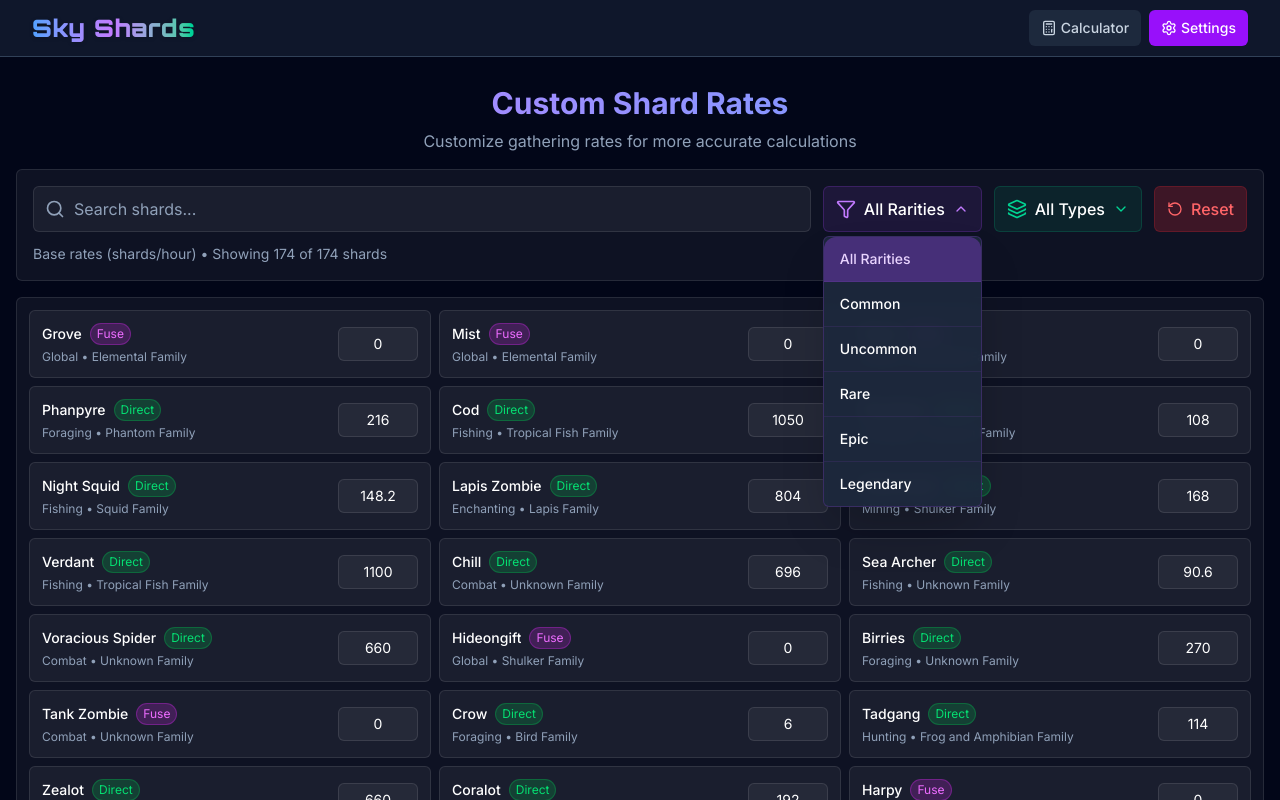
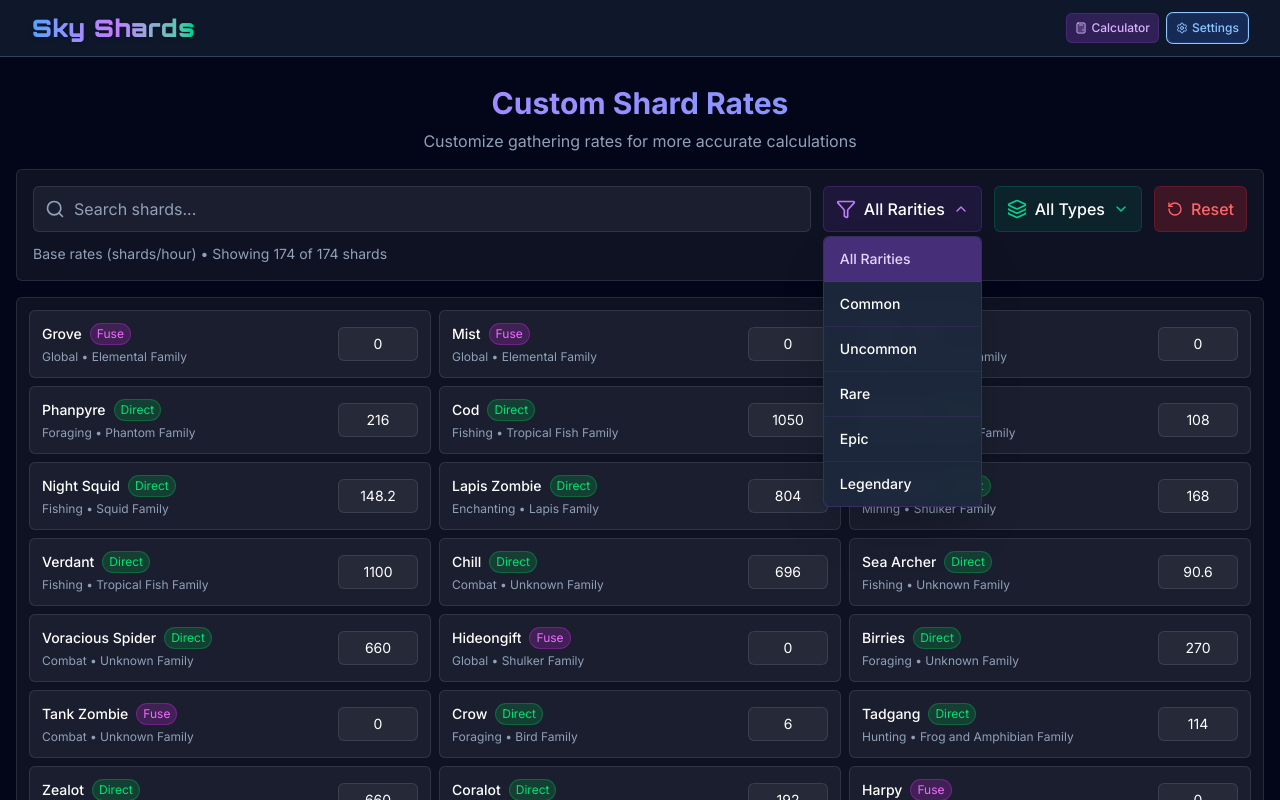
Before and after one commit to Campionnn/SkyShards, a React (Vite) app: page /SkyShards/settings in a window 1280 px wide. Both pictures are taken after a click on the button "All Rarities". Shown: the top 800 px of the page. Built offline with nearby package versions, Linux system fonts and the light colour scheme.

Commit message:
Tweak nav active outline color and theme for Settings; UI consistency

```diff
--- a/src/components/Navigation.tsx
+++ b/src/components/Navigation.tsx
@@ -6,9 +6,27 @@ export const Navigation: React.FC = () => {
   const location = useLocation();
 
   const navItems = [
-    { path: "/", label: "Calculator", icon: Calculator },
-    { path: "/settings", label: "Settings", icon: Settings },
+    { path: "/", label: "Calculator", icon: Calculator, color: "purple" },
+    { path: "/settings", label: "Settings", icon: Settings, color: "blue" },
   ];
+
+  // Color classes for each nav item
+  const colorClasses: Record<string, { bg: string; hoverBg: string; text: string; border: string; hoverBorder: string }> = {
+    purple: {
+      bg: "bg-purple-500/20",
+      hoverBg: "hover:bg-purple-500/30",
+      text: "text-purple-300",
+      border: "border border-purple-500/20",
+      hoverBorder: "hover:border-purple-500/30",
+    },
+    blue: {
+      bg: "bg-blue-500/20",
+      hoverBg: "hover:bg-blue-500/30",
+      text: "text-blue-300",
+      border: "border border-blue-500/20",
+      hoverBorder: "hover:border-blue-500/30",
+    },
+  };
 
   return (
     <nav className="border-b border-slate-700 bg-slate-900">
@@ -24,16 +42,20 @@ export const Navigation: React.FC = () => {
           </Link>
 
           <div className="flex items-center space-x-2">
-            {navItems.map(({ path, label, icon: Icon }) => {
+            {navItems.map(({ path, label, icon: Icon, color }) => {
               const isActive = location.pathname === path;
+              const colorClass = colorClasses[color];
+              // Set outline color based on nav item color
+              const ringClass = isActive ? (color === "blue" ? "ring-1 ring-offset-0 ring-blue-300" : "ring-1 ring-offset-0 ring-purple-300") : "";
               return (
                 <Link key={path} to={path}>
-                  <div className={`px-3 py-2 rounded-md transition-colors cursor-pointer ${isActive ? "bg-purple-600 text-white" : "text-slate-300 bg-slate-800 hover:bg-slate-700"}`}>
-                    <div className="flex items-center space-x-1">
-                      <Icon className="w-4 h-4" />
-                      <span className="text-sm font-medium">{label}</span>
-                    </div>
-                  </div>
+                  <button
+                    type="button"
+                    className={`px-2 py-1.5 font-medium rounded-md text-xs transition-colors duration-200 flex items-center space-x-1 cursor-pointer ${colorClass.bg} ${colorClass.hoverBg} ${colorClass.text} ${colorClass.border} ${colorClass.hoverBorder} ${ringClass}`}
+                  >
+                    <Icon className="w-3 h-3" />
+                    <span>{label}</span>
+                  </button>
                 </Link>
               );
             })}
--- a/src/pages/SettingsPage.tsx
+++ b/src/pages/SettingsPage.tsx
@@ -16,14 +16,17 @@ const RarityDropdown: React.FC<RarityDropdownProps> = React.memo(({ value, onCha
   const [buttonRef, setButtonRef] = useState<HTMLButtonElement | null>(null);
   const [dropdownPosition, setDropdownPosition] = useState({ top: 0, left: 0, width: 0 });
 
-  const rarities = useMemo(() => [
+  const rarities = useMemo(
+    () => [
       { value: "all", label: "All Rarities" },
       { value: "common", label: "Common" },
       { value: "uncommon", label: "Uncommon" },
       { value: "rare", label: "Rare" },
       { value: "epic", label: "Epic" },
       { value: "legendary", label: "Legendary" },
-  ], []);
+    ],
+    []
+  );
 
   const updatePosition = useCallback(() => {
     if (isOpen && buttonRef) {
@@ -52,10 +55,7 @@ const RarityDropdown: React.FC<RarityDropdownProps> = React.memo(({ value, onCha
     }
   }, [isOpen]);
 
-  const currentRarity = useMemo(() =>
-    rarities.find((r) => r.value === value),
-    [rarities, value]
-  );
+  const currentRarity = useMemo(() => rarities.find((r) => r.value === value), [rarities, value]);
 
   return (
     <>
@@ -68,7 +68,7 @@ const RarityDropdown: React.FC<RarityDropdownProps> = React.memo(({ value, onCha
             flex items-center justify-between space-x-2 px-3 py-2.5 min-w-[140px]
             bg-purple-500/10 border border-purple-500/20 hover:border-purple-400/30
             rounded-md text-white hover:bg-purple-500/20
-            transition-colors duration-200
+            transition-colors duration-200 cursor-pointer
           "
         >
           <div className="flex items-center space-x-2">
@@ -102,8 +102,8 @@ const RarityDropdown: React.FC<RarityDropdownProps> = React.memo(({ value, onCha
                   hover:bg-purple-500/20 transition-colors duration-200
                   ${value === rarity.value ? "bg-purple-500/30 text-purple-200" : "text-white hover:text-purple-200"}
                   ${rarity !== rarities[rarities.length - 1] ? "border-b border-purple-500/10" : ""}
-                  ${rarity === rarities[0] ? "rounded-t-xl" : ""}
-                  ${rarity === rarities[rarities.length - 1] ? "rounded-b-xl" : ""}
+                  ${rarity === rarities[0] ? "rounded-t-md" : ""}
+                  ${rarity === rarities[rarities.length - 1] ? "rounded-b-md" : ""}
                 `}
               >
                 {rarity.label}
@@ -126,11 +126,14 @@ const TypeDropdown: React.FC<TypeDropdownProps> = React.memo(({ value, onChange
   const [buttonRef, setButtonRef] = useState<HTMLButtonElement | null>(null);
   const [dropdownPosition, setDropdownPosition] = useState({ top: 0, left: 0, width: 0 });
 
-  const types = useMemo(() => [
+  const types = useMemo(
+    () => [
       { value: "all", label: "All Types" },
       { value: "direct", label: "Direct" },
       { value: "fuse", label: "Fuse" },
-  ], []);
+    ],
+    []
+  );
 
   const updatePosition = useCallback(() => {
     if (isOpen && buttonRef) {
@@ -159,10 +162,7 @@ const TypeDropdown: React.FC<TypeDropdownProps> = React.memo(({ value, onChange
     }
   }, [isOpen]);
 
-  const currentType = useMemo(() =>
-    types.find((t) => t.value === value),
-    [types, value]
-  );
+  const currentType = useMemo(() => types.find((t) => t.value === value), [types, value]);
 
   return (
     <>
@@ -175,7 +175,7 @@ const TypeDropdown: React.FC<TypeDropdownProps> = React.memo(({ value, onChange
             flex items-center justify-between space-x-2 px-3 py-2.5 min-w-[140px]
             bg-emerald-500/10 border border-emerald-500/20 hover:border-emerald-400/30
             rounded-md text-white hover:bg-emerald-500/20
-            transition-colors duration-200
+            transition-colors duration-200 cursor-pointer
           "
         >
           <div className="flex items-center space-x-2">
@@ -189,7 +189,7 @@ const TypeDropdown: React.FC<TypeDropdownProps> = React.memo(({ value, onChange
       {isOpen &&
         createPortal(
           <div
-            className="type-dropdown-portal fixed z-[9999] bg-slate-800/95 backdrop-blur-sm border border-emerald-500/20 rounded-md shadow-2xl"
+            className="type-dropdown-portal fixed z-[9999] bg-slate-800/95 border border-emerald-500/20 rounded-md shadow-2xl"
             style={{
               top: dropdownPosition.top,
               left: dropdownPosition.left,
@@ -209,8 +209,8 @@ const TypeDropdown: React.FC<TypeDropdownProps> = React.memo(({ value, onChange
                   hover:bg-emerald-500/20 transition-colors duration-200
                   ${value === type.value ? "bg-emerald-500/30 text-emerald-200" : "text-white hover:text-emerald-200"}
                   ${type !== types[types.length - 1] ? "border-b border-emerald-500/10" : ""}
-                  ${type === types[0] ? "rounded-t-xl" : ""}
-                  ${type === types[types.length - 1] ? "rounded-b-xl" : ""}
+                  ${type === types[0] ? "rounded-t-md" : ""}
+                  ${type === types[types.length - 1] ? "rounded-b-md" : ""}
                 `}
               >
                 {type.label}
@@ -231,9 +231,12 @@ interface ShardItemProps {
 }
 
 const ShardItem: React.FC<ShardItemProps> = React.memo(({ shard, rate, onRateChange }) => {
-  const handleRateChange = useCallback((e: React.ChangeEvent<HTMLInputElement>) => {
+  const handleRateChange = useCallback(
+    (e: React.ChangeEvent<HTMLInputElement>) => {
       onRateChange(shard.key, parseFloat(e.target.value) || 0);
-  }, [shard.key, onRateChange]);
+    },
+    [shard.key, onRateChange]
+  );
 
   return (
     <div className="bg-white/5 border border-white/10 rounded-md p-3 hover:bg-white/10 transition-colors duration-200">
@@ -284,10 +287,7 @@ export const SettingsPage: React.FC = () => {
   // Debounced filter to reduce re-renders
   const [debouncedFilter, setDebouncedFilter] = useState("");
 
-  const debouncedSetFilter = useMemo(
-    () => debounce((value: string) => setDebouncedFilter(value), 300),
-    []
-  );
+  const debouncedSetFilter = useMemo(() => debounce((value: string) => setDebouncedFilter(value), 300), []);
 
   useEffect(() => {
     debouncedSetFilter(filter);
@@ -303,10 +303,13 @@ export const SettingsPage: React.FC = () => {
     });
   }, [shards, debouncedFilter, rarityFilter, typeFilter]);
 
-  const handleRateChange = useCallback((shardId: string, newRate: number) => {
+  const handleRateChange = useCallback(
+    (shardId: string, newRate: number) => {
       updateRate(shardId, newRate);
       setHasChanges(true);
-  }, [updateRate]);
+    },
+    [updateRate]
+  );
 
   const handleResetRates = useCallback(() => {
     if (confirm("Are you sure you want to reset all rates to their defaults? This will clear all custom rates.")) {
@@ -374,7 +377,7 @@ export const SettingsPage: React.FC = () => {
                 text-red-400 font-medium rounded-md
                 border border-red-500/20 hover:border-red-500/30
                 transition-colors duration-200
-                flex items-center space-x-2
+                flex items-center space-x-2 cursor-pointer
               "
             >
               <RotateCcw className="w-4 h-4" />
@@ -389,7 +392,7 @@ export const SettingsPage: React.FC = () => {
                   text-green-400 font-medium rounded-md
                   border border-green-500/20 hover:border-green-500/30
                   transition-colors duration-200
-                  flex items-center space-x-2
+                  flex items-center space-x-2 cursor-pointer
                 "
               >
                 <Save className="w-4 h-4" />
@@ -411,12 +414,7 @@ export const SettingsPage: React.FC = () => {
         <div className="h-full overflow-y-auto">
           <div className="grid grid-cols-1 lg:grid-cols-2 xl:grid-cols-3 gap-2 p-3">
             {filteredShards.map((shard) => (
-              <ShardItem
-                key={shard.key}
-                shard={shard}
-                rate={customRates[shard.key] || defaultRates[shard.key] || 0}
-                onRateChange={handleRateChange}
-              />
+              <ShardItem key={shard.key} shard={shard} rate={customRates[shard.key] || defaultRates[shard.key] || 0} onRateChange={handleRateChange} />
             ))}
           </div>
         </div>
```
Lines whose indentation alone changed are shown as unchanged.
